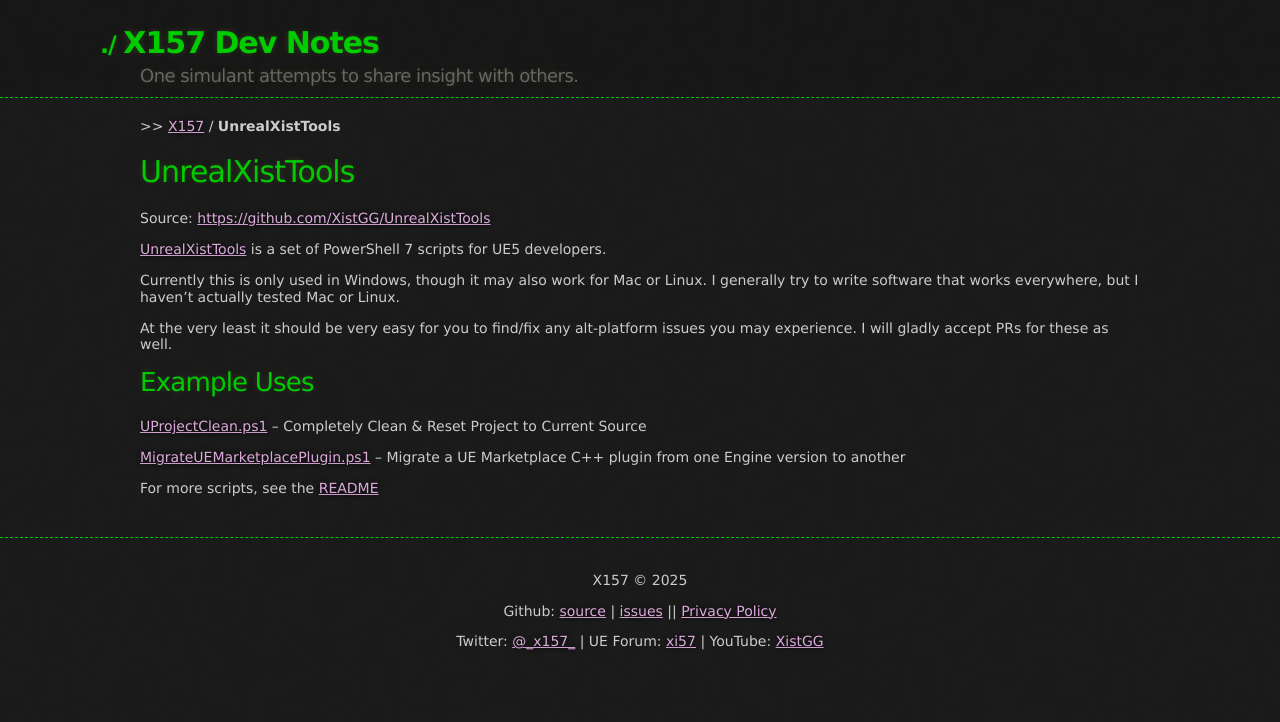
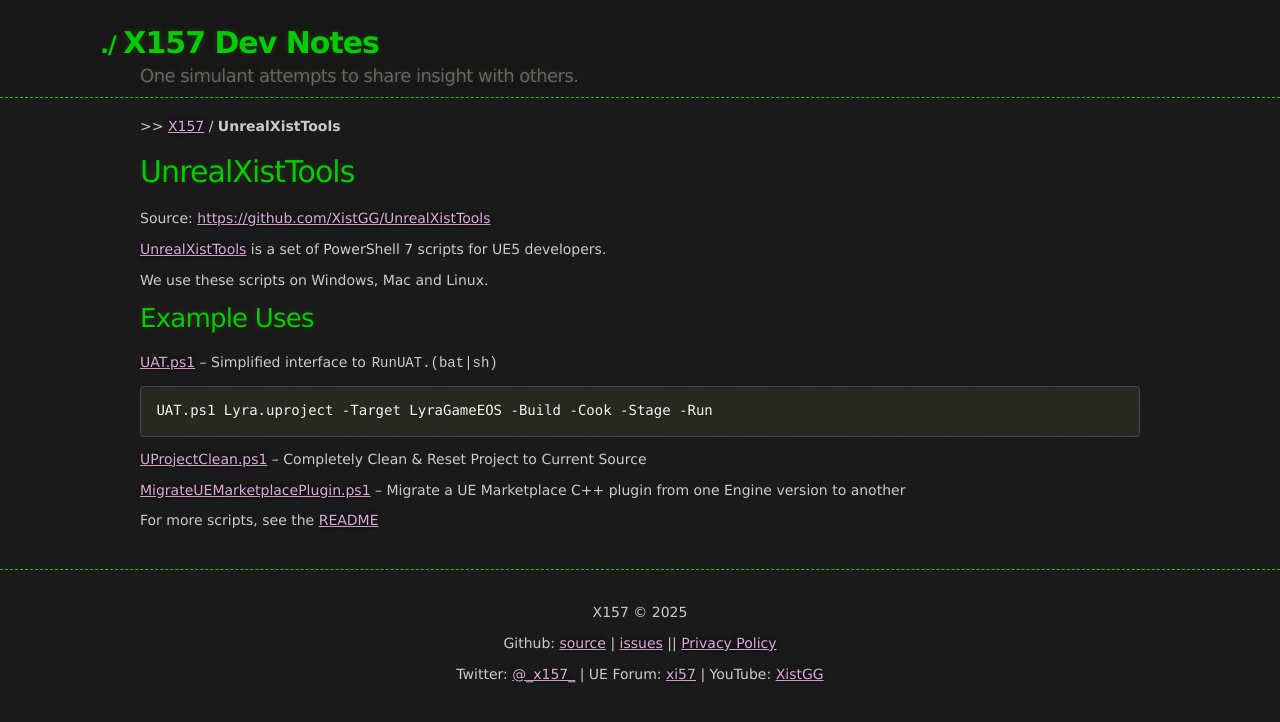
Before and after one commit to x157/x157.github.io, a Jekyll site: the page built from UnrealXistTools/index.md, in a window 1280 px wide. Shown: the top 722 px of the page. Built offline with Jekyll 4.4.1, drawn with Linux system fonts in a browser that asks for light colours.

Commit message:
Update UnrealXistTools, it works on Linux now too

````diff
--- a/UnrealXistTools/index.md
+++ b/UnrealXistTools/index.md
@@ -11,15 +11,17 @@
 [UnrealXistTools](https://github.com/XistGG/UnrealXistTools)
 is a set of PowerShell 7 scripts for UE5 developers.
 
-Currently this is only used in Windows, though it may also work for Mac or Linux.
-I generally try to write software that works everywhere,
-but I haven't actually tested Mac or Linux.
-
-At the very least it should be very easy for you to find/fix any alt-platform
-issues you may experience.  I will gladly accept PRs for these as well.
+We use these scripts on Windows, Mac and Linux.
 
 
 ## Example Uses
+
+[UAT.ps1]()
+-- Simplified interface to `RunUAT.(bat|sh)`
+
+```powershell
+UAT.ps1 Lyra.uproject -Target LyraGameEOS -Build -Cook -Stage -Run
+```
 
 [UProjectClean.ps1](https://github.com/XistGG/UnrealXistTools#uprojectcleanps1)
 -- Completely Clean & Reset Project to Current Source
````
